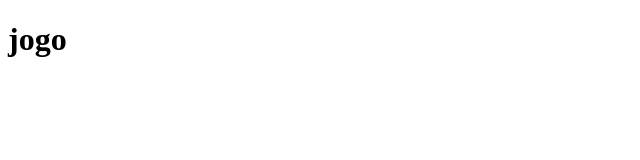
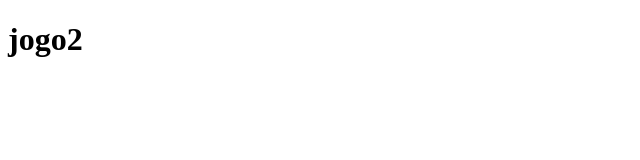
Before and after one commit to vagnerlemoes/projeto-numero, a plain HTML site: page index.html in a window 1280 px wide. Shown: the full height of the page, 0-640 px from the left. Drawn offline with Linux system fonts and the light colour scheme.

Commit message:
alteração

```diff
--- a/index.html
+++ b/index.html
@@ -6,6 +6,6 @@
     <title>Document</title>
 </head>
 <body>
-    <h1>jogo</h1>
+    <h1>jogo2</h1>
 </body>
 </html>
```
